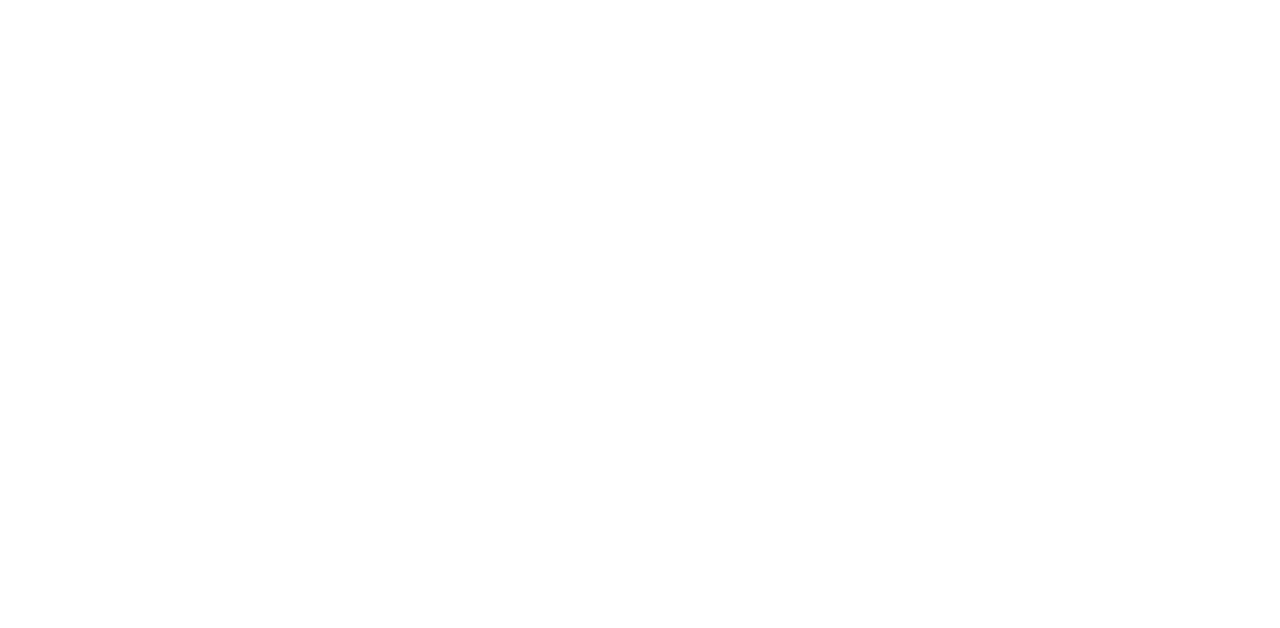
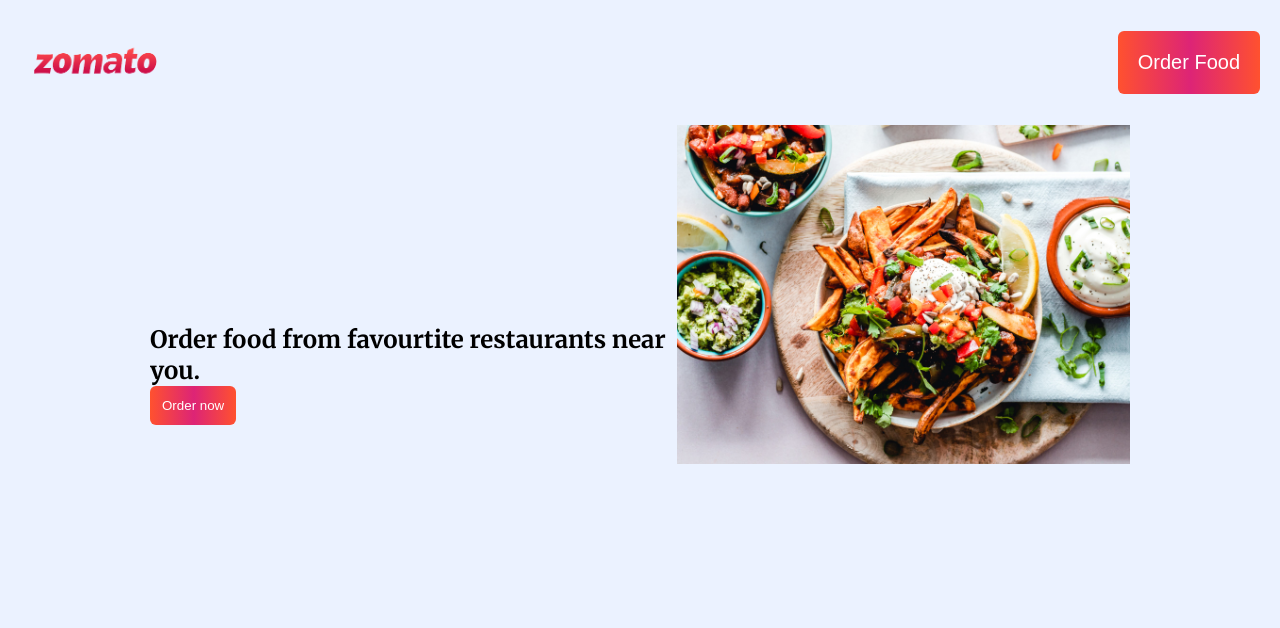
Before and after one commit to NoraRaju/WebDev, a plain HTML site: page index.html in a window 1280 px wide. Drawn offline with Linux system fonts and the light colour scheme.

Commit message:
add navbar & hero

```diff
--- a/index.html
+++ b/index.html
@@ -4,9 +4,32 @@
     <meta charset="UTF-8">
     <meta http-equiv="X-UA-Compatible" content="IE=edge">
     <meta name="viewport" content="width=device-width, initial-scale=1.0">
-    <title>Document</title>
+    <link rel="preconnect" href="https://fonts.gstatic.com" />
+    <link href="https://fonts.googleapis.com/css2?family=Merriweather:ital,wght@0,300;0,400;0,700;0,900;1,300;1,400;1,700;1,900&display=swap" rel="stylesheet" />
+    <link rel="stylesheet" href="style.css" />
+    <title>Project</title>
 </head>
 <body>
-
+    <header>
+        <nav class="navigation">
+            <div class="navigation_brand">
+                <img src="./assets/logo.png" alt="logo" class="navigation_logo" />
+            </div>
+            <div class="navigation_items">
+                <button class="nav_item button_primary">Order Food</button>
+            </div>
+        </nav>
+    </header>
+    <main class="container">
+    <section class="hero_container">
+        <div class="hero_image_container" >
+            <img class="hero_image" src="./assets/hero.jpg" alt="hero image" />
+        </div>
+        <div class="hero_description">
+            <h1 class="hero_text">Order food from favourtite restaurants near you.</h1>
+            <button class="button_primary">Order now</button>
+        </div>
+    </section>
+    </main>
 </body>
 </html>
--- a/style.css
+++ b/style.css
@@ -0,0 +1,84 @@
+*{
+    margin: 0;
+    padding: 0;
+    box-sizing: border-box;
+}
+
+body{
+    font-family: "Merriweather", sans-serif;
+    background-color: #ebf2ff;
+    overflow-x: hidden;
+}
+
+.button_primary{
+    background-image: linear-gradient(to right,#ff512f 0%,#dd2476 51%, #ff512f 100%);
+    color: #fff;
+    padding: 12px;
+    border: none;
+    border-radius: 6px;
+}
+
+.container{
+    width: 100%;
+    margin: 0 auto;
+    padding: 0 15px;
+}
+
+.navigation{
+    display: flex;
+    justify-content: space-around;
+    align-items: center;
+}
+
+.navigation_brand{
+    width: 100px;
+}
+
+.navigation_logo{
+    width: 100%;
+}
+
+.hero_conatainer{
+    width: 100%;
+}
+
+.hero_image_container{
+    width: 100%;
+}
+
+.hero_image{
+    width: 100%;
+}
+
+@media (min-width: 768px){
+    .navigation{
+        justify-content: space-between;
+        padding: 10px 20px;
+    }
+    .navigation_brand{
+        width: 150px;
+    }
+    .nav_item{
+        padding: 20px;
+        font-size: 20px;
+    }
+    .hero_container{
+        display: flex;
+        flex-direction: row-reverse;
+        align-items: center;
+        justify-content: space-between;
+        gap: 10px;
+    }
+}
+
+@media (min-width: 1020px){
+    .container{
+        max-width: 1010px;
+    }
+    .hero_image_container{
+        width: 500px;
+        height: 500px;
+    }
+}
+
+@media (min-width: 1400px){}
```
